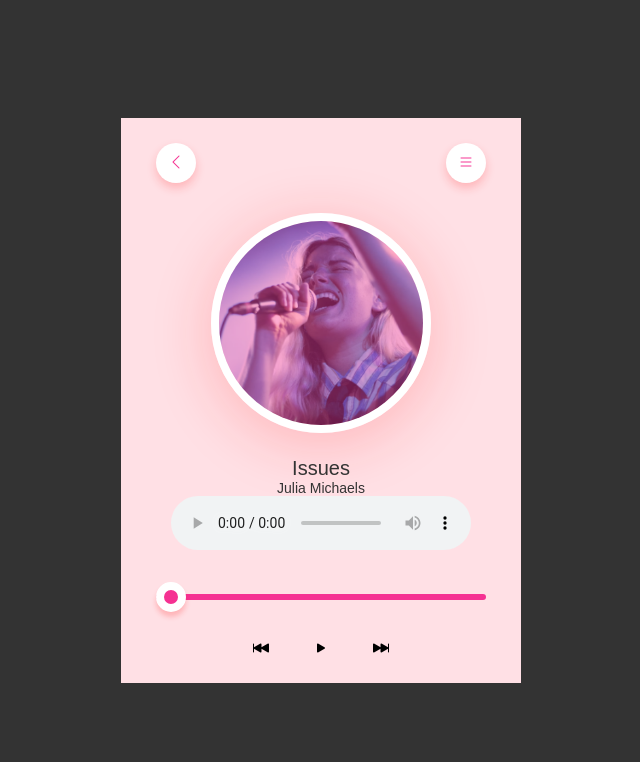
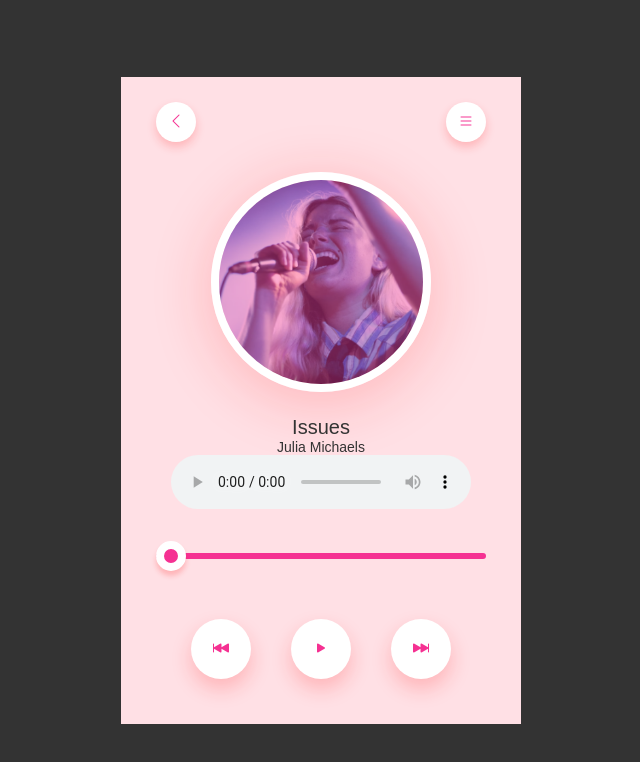
Before and after one commit to Carol254/JsMusicPlayerApp, a plain HTML site: page index.html in a window 1280 px wide. Shown: the whole page, without its empty margins (319-959 px from the left). Drawn offline with nearby package versions, Linux system fonts and the light colour scheme.

Commit message:
few changes made

```diff
--- a/styles.css
+++ b/styles.css
@@ -78,6 +78,16 @@ nav .circle{
 }
 .controls div{
     width: 60px;
+    height:60px;
+    margin:20px;
+    background: #fff;
+    display: inline-flex;
+    align-items: center;
+    justify-content: center;
+    border-radius: 50%;
+    color:#f53192;
+    box-shadow: 0 10px 20px rgba(255, 26, 26, 0.22);
+    cursor: pointer;
 }
 
 .controls div i{
```
